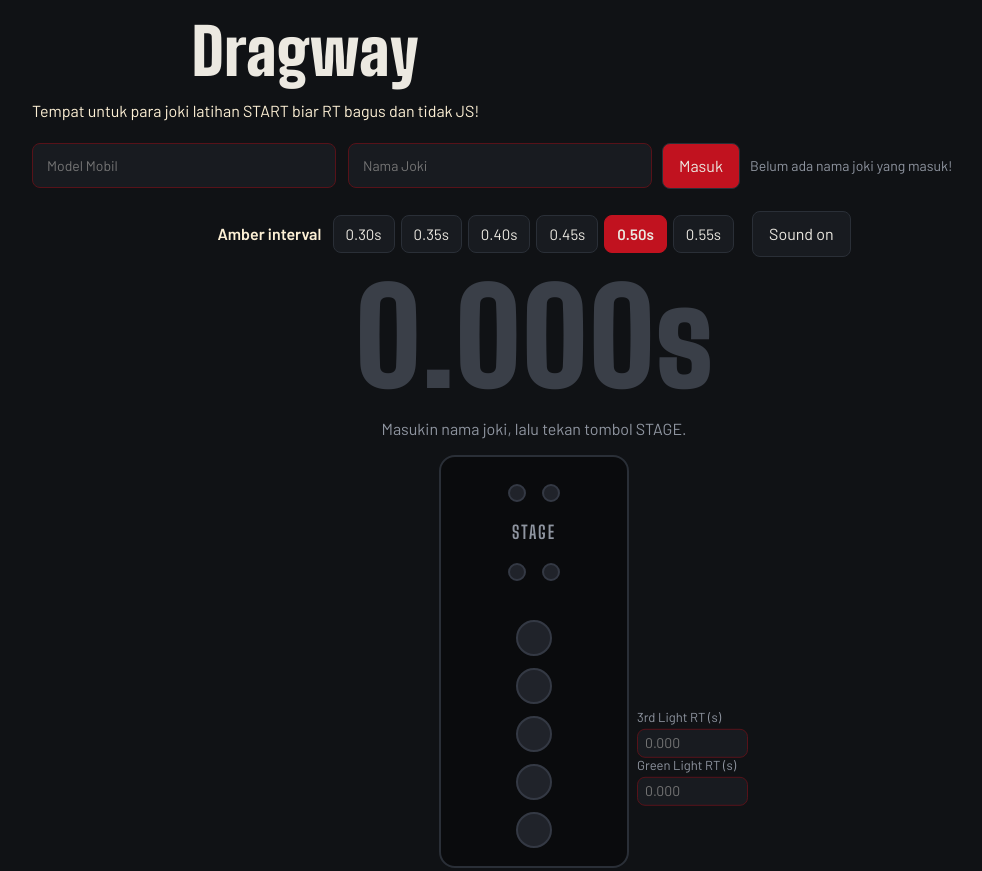
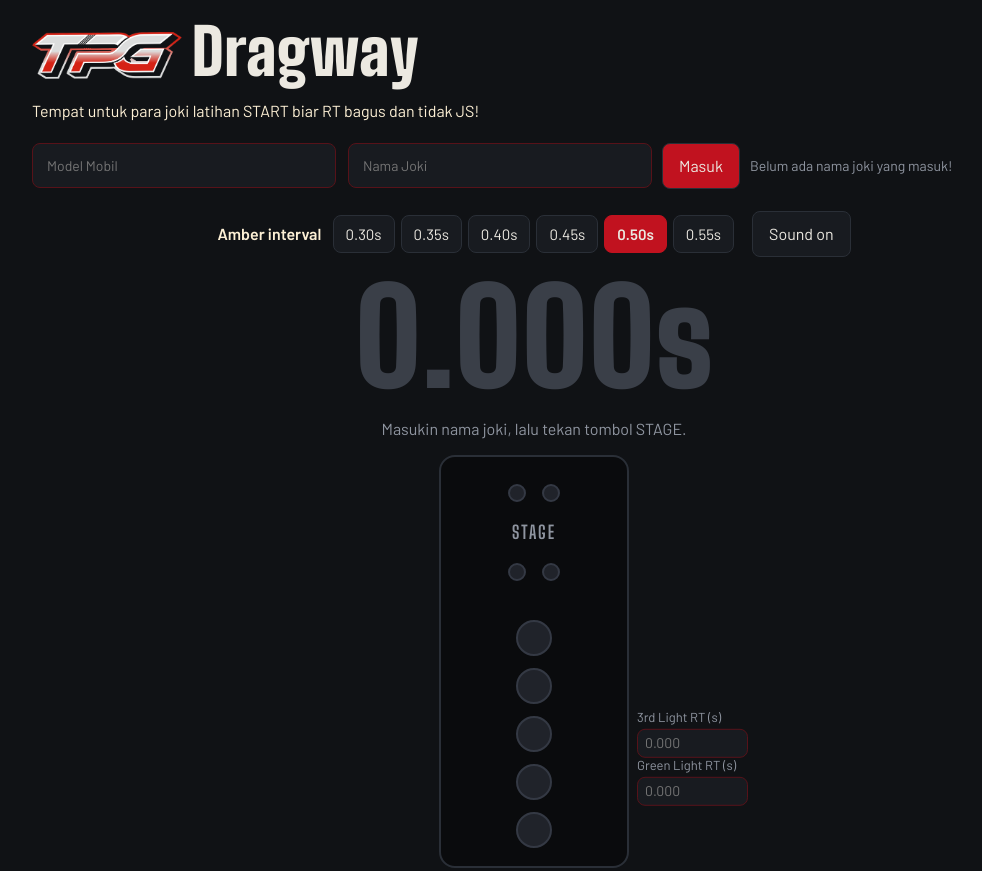
Before and after one commit to bleekii/TPG-Dragway-2, a plain HTML site: page index.html in a window 1280 px wide. Shown: the top 871 px of the page, without its empty margins (106-1088 px from the left). Drawn offline with Linux system fonts and the light colour scheme; the site is published under a folder, as on GitHub Pages, so addresses that start at the root find nothing.

Commit message:
Fix asset paths in index.html

```diff
--- a/index.html
+++ b/index.html
@@ -5,7 +5,7 @@
   <meta name="viewport" content="width=device-width, initial-scale=1, viewport-fit=cover">
   <title>TPG Dragway | Reaction Time Trainer</title>
   <link href="https://fonts.googleapis.com/css2?family=Big+Shoulders+Display:wght@700;900&family=Barlow:wght@400;600&display=swap" rel="stylesheet">
-  <link rel="icon" type="image/x-icon" href="/asset/favicon.png">
+  <link rel="icon" type="image/x-icon" href="asset/favicon.png">
   <link rel="stylesheet" href="styles.css">
 </head>
 
@@ -13,7 +13,7 @@
   <!-- <div class="flag"></div> -->
   <div class="wrap">
     <div class="logo">
-      <img src="/asset/TPG Merah.png" alt="" width="150px" height="auto">
+      <img src="asset/TPG Merah.png" alt="" width="150px" height="auto">
       <div class="title"><h1>Dragway</h1></div>
     </div>
     <p class="lede">Tempat untuk para joki latihan START biar RT bagus dan tidak JS!</p>
```
